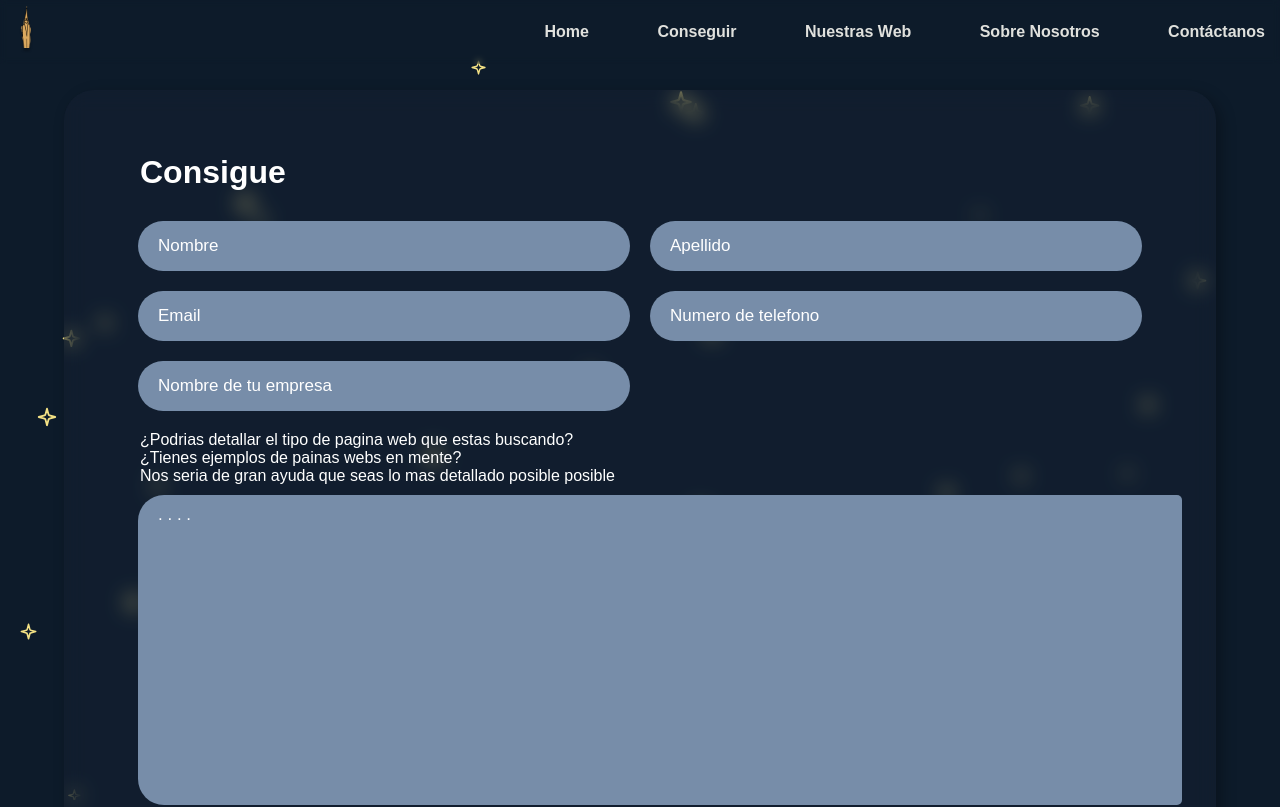
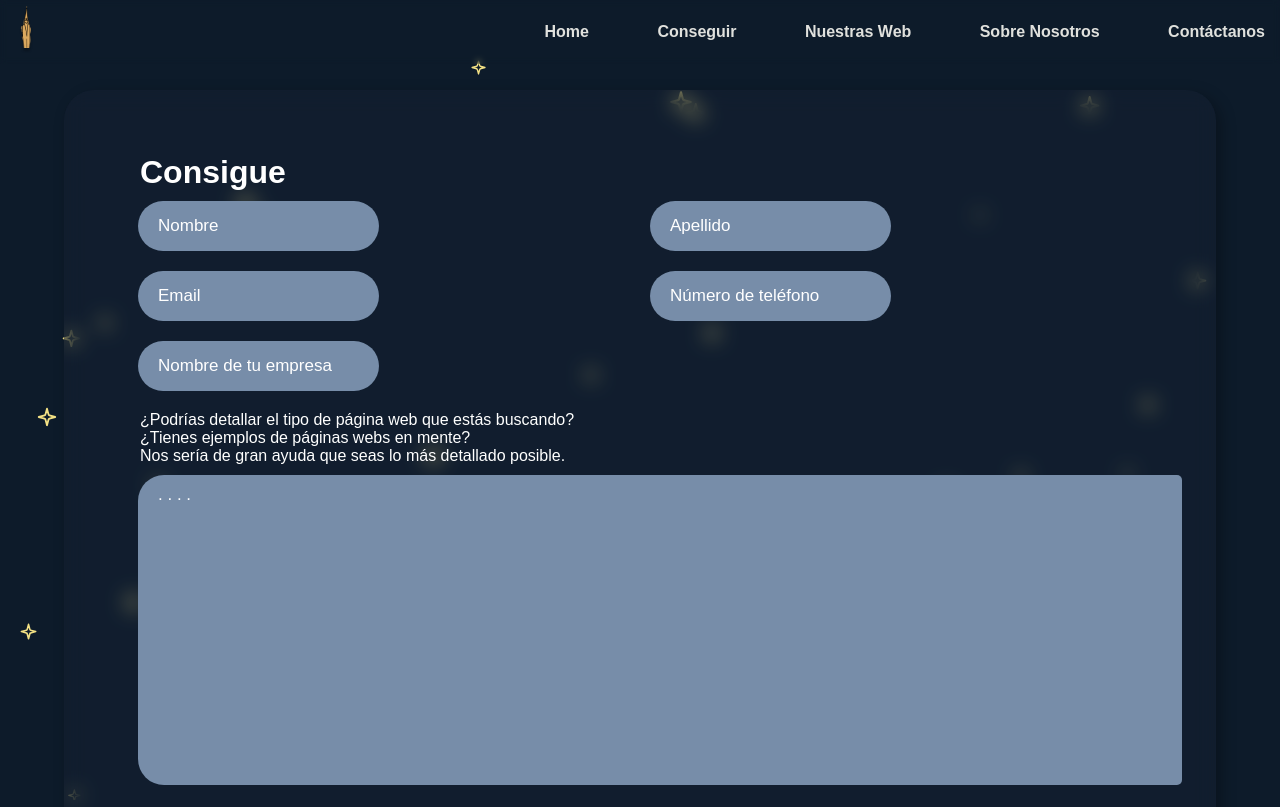
Before and after one commit to MatexTeresani/MagiciansWEB_WEB, an Angular app in the folder MagicianWEB/: page /conseguir in a window 1280 px wide. Shown: the top 807 px of the page. Built offline with nearby package versions, Linux system fonts and the light colour scheme.

Commit message:
required, arreglar css

```diff
--- a/MagicianWEB/src/app/pages/conseguir/conseguir.component.css
+++ b/MagicianWEB/src/app/pages/conseguir/conseguir.component.css
@@ -86,3 +86,7 @@
 .formulario button:hover{
     background-color: #577141;
 }
+
+ul {
+    list-style: none;
+}
--- a/MagicianWEB/src/app/pages/conseguir/conseguir.component.html
+++ b/MagicianWEB/src/app/pages/conseguir/conseguir.component.html
@@ -1,22 +1,31 @@
 <main>
     <div class="formulario">
         <h1>Consigue</h1>
-        <form action="" id="fomularioconseguir">
-            <li class="inputsform">
-                <input type="text" placeholder="Nombre">
-                <input type="text" placeholder="Apellido">
-                <input type="text" placeholder="Email">
-                <input type="text" placeholder="Numero de telefono">
-                <input type="text" placeholder="Nombre de tu empresa">
-            </li>
+        <form action="" id="formularioconseguir">
+            <ul class="inputsform">
+                <li>
+                    <input type="text" name="nombre" placeholder="Nombre" required>
+                </li>
+                <li>
+                    <input type="text" name="apellido" placeholder="Apellido" required>
+                </li>
+                <li>
+                    <input type="email" name="email" placeholder="Email" required>
+                </li>
+                <li>
+                    <input type="tel" name="telefono" placeholder="Número de teléfono" required>
+                </li>
+                <li>
+                    <input type="text" name="empresa" placeholder="Nombre de tu empresa" required>
+                </li>
+            </ul>
             <div class="texto-p-form">
-                <p>¿Podrias detallar el tipo de pagina web que estas buscando?</p>
-                <p>¿Tienes ejemplos de painas webs en mente?</p>
-                <p>Nos seria de gran ayuda que seas lo mas detallado posible posible </p>
+                <p>¿Podrías detallar el tipo de página web que estás buscando?</p>
+                <p>¿Tienes ejemplos de páginas webs en mente?</p>
+                <p>Nos sería de gran ayuda que seas lo más detallado posible.</p>
             </div>
-            <textarea cols="60" rows="10" wrap="hard" class="" placeholder=". . . . "></textarea>
-
-            <button (click)="Enviar()">
+            <textarea name="detalles" cols="60" rows="10" wrap="hard" placeholder=". . . . "></textarea>
+            <button type="submit">
                 <h1>Enviar</h1>
             </button>
         </form>
```
